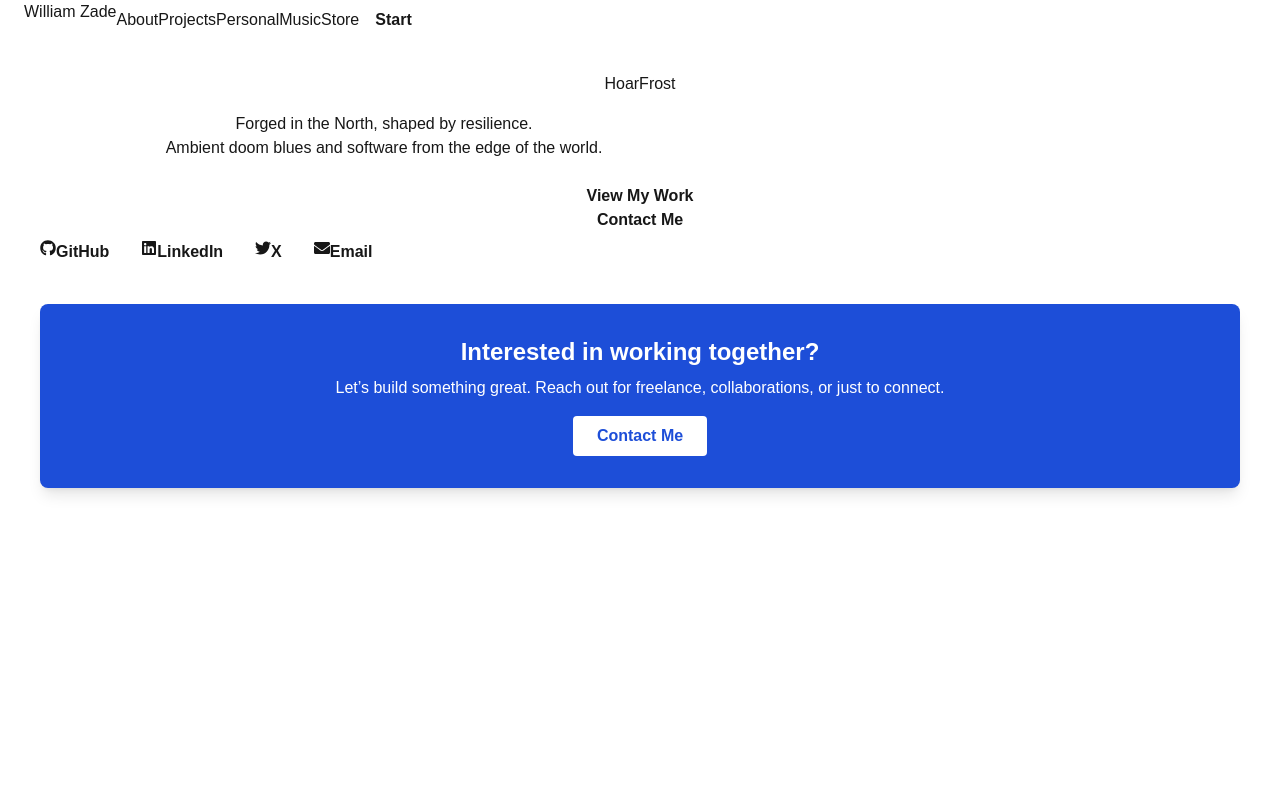
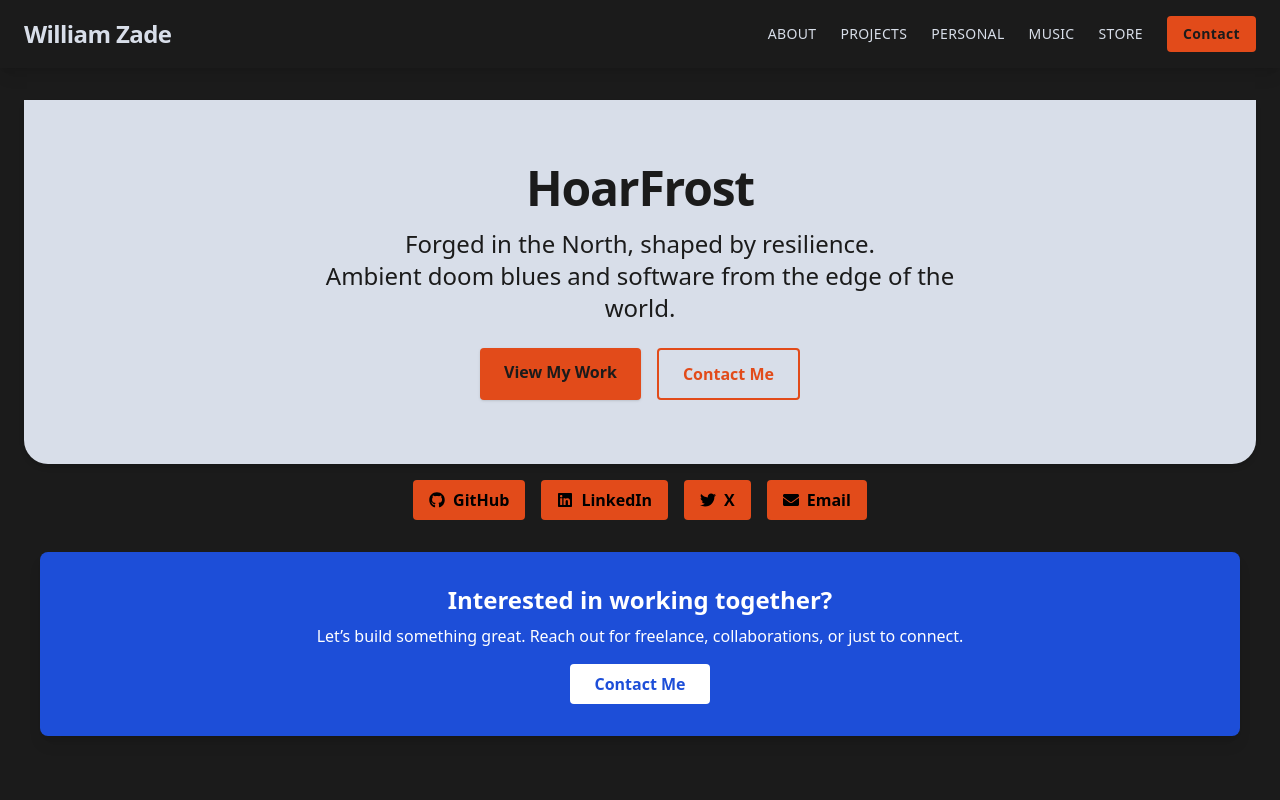
Before and after one commit to william-zade/williamzade.dev, a Next.js app: page / in a window 1280 px wide. Shown: the top 800 px of the page. Built offline with nearby package versions, Linux system fonts and the light colour scheme.

Commit message:
Update navbar and add ContactCard

```diff
--- /dev/null
+++ b/components/ContactCard.jsx
@@ -0,0 +1,17 @@
+import Link from 'next/link';
+
+export default function ContactCard() {
+  return (
+    <section className="bg-ember text-midnight px-6 py-8 rounded-xl shadow-xl max-w-2xl mx-auto mt-16 text-center">
+      <h2 className="text-2xl font-bold mb-3">Interested in working together?</h2>
+      <p className="mb-6 text-sm text-midnight/90">
+        Let’s build something great. Reach out for freelance, collaborations, or just to connect.
+      </p>
+      <Link href="/contact">
+        <button className="bg-frost-100 hover:bg-frost-500 text-midnight px-6 py-2 rounded font-semibold transition">
+          Contact Me
+        </button>
+      </Link>
+    </section>
+  );
+}
--- a/components/NavBar.jsx
+++ b/components/NavBar.jsx
@@ -2,50 +2,45 @@
 
 import Link from 'next/link';
 import { useState } from 'react';
-import AboutTeaser from './AboutTeaser';
+import AboutTeaser from './AboutTeaser'; // adjust if path changes
 
 export default function NavBar() {
   const [menuOpen, setMenuOpen] = useState(false);
   const [aboutOpen, setAboutOpen] = useState(false);
 
   return (
-    <nav className="bg-obsidian text-chalk px-6 py-4 flex items-center justify-between shadow-neo font-press relative z-50">
-      {/* Logo / About */}
+    <nav className="bg-midnight text-frost-100 px-6 py-4 flex items-center justify-between shadow-lg font-sans relative z-50">
+      {/* Logo + About Hover */}
       <div
-        className="text-xl tracking-wide text-chalk hover:text-retro transition duration-300 cursor-pointer"
+        className="font-bold text-2xl tracking-tight text-frost-50 relative cursor-pointer"
         onMouseEnter={() => setAboutOpen(true)}
         onMouseLeave={() => setAboutOpen(false)}
       >
         <Link href="/">William Zade</Link>
         {aboutOpen && (
-          <div className="absolute left-0 top-full mt-2 z-50 animate-slideIn">
+          <div className="absolute left-0 top-full mt-2 z-50">
             <AboutTeaser />
           </div>
         )}
       </div>
 
-      {/* Desktop Nav */}
-      <div className="hidden md:flex space-x-6 items-center text-base">
-        {['about', 'projects', 'personal', 'music', 'store'].map((page) => (
-          <Link
-            key={page}
-            href={`/${page}`}
-            className="hover:text-retro transition duration-200 hover:animate-pulseSlow"
-          >
-            {page.charAt(0).toUpperCase() + page.slice(1)}
-          </Link>
-        ))}
-
+      {/* Desktop Navigation */}
+      <div className="hidden md:flex gap-6 items-center text-sm tracking-wide uppercase">
+        <Link href="/about" className="hover:text-ember transition">About</Link>
+        <Link href="/projects" className="hover:text-ember transition">Projects</Link>
+        <Link href="/personal" className="hover:text-ember transition">Personal</Link>
+        <Link href="/music" className="hover:text-ember transition">Music</Link>
+        <Link href="/store" className="hover:text-ember transition">Store</Link>
         <Link href="/contact">
-          <button className="bg-retro hover:bg-slateblue text-obsidian px-4 py-2 rounded shadow-neo font-bold uppercase tracking-wider transition-all duration-300">
-            Start
+          <button className="bg-ember hover:bg-frost-500 text-midnight px-4 py-2 rounded font-semibold transition">
+            Contact
           </button>
         </Link>
       </div>
 
-      {/* Mobile Menu Button */}
+      {/* Mobile Hamburger */}
       <button
-        className="md:hidden flex items-center text-chalk"
+        className="md:hidden flex items-center"
         onClick={() => setMenuOpen(!menuOpen)}
         aria-label="Toggle navigation"
       >
@@ -54,7 +49,6 @@
           fill="none"
           stroke="currentColor"
           viewBox="0 0 24 24"
-          xmlns="http://www.w3.org/2000/svg"
         >
           <path
             strokeLinecap="round"
@@ -65,22 +59,22 @@
         </svg>
       </button>
 
-      {/* Mobile Dropdown */}
+      {/* Mobile Menu */}
       {menuOpen && (
-        <div className="absolute top-16 left-0 w-full bg-obsidian text-chalk flex flex-col items-center space-y-2 py-4 md:hidden shadow-xl animate-slideIn">
-          {['about', 'projects', 'personal', 'music', 'store'].map((page) => (
+        <div className="absolute top-16 left-0 w-full bg-midnight flex flex-col items-center gap-4 py-6 md:hidden z-40 text-sm tracking-wide uppercase">
+          {['/about', '/projects', '/personal', '/music', '/store'].map((href) => (
             <Link
-              key={page}
-              href={`/${page}`}
-              className="hover:text-retro transition duration-200"
+              key={href}
+              href={href}
+              className="hover:text-ember transition"
               onClick={() => setMenuOpen(false)}
             >
-              {page.charAt(0).toUpperCase() + page.slice(1)}
+              {href.replace('/', '')}
             </Link>
           ))}
           <Link href="/contact" onClick={() => setMenuOpen(false)}>
-            <button className="bg-retro hover:bg-slateblue text-obsidian px-4 py-2 rounded shadow-neo font-bold uppercase tracking-wider">
-              Start
+            <button className="bg-ember hover:bg-frost-500 text-midnight px-4 py-2 rounded font-semibold transition">
+              Contact
             </button>
           </Link>
         </div>
--- a/package.json
+++ b/package.json
@@ -9,7 +9,7 @@
     "lint": "next lint"
   },
   "dependencies": {
-    "next": "^15.1.8",
+    "next": "^15.3.3",
     "react": "^19.1.0",
     "react-dom": "^19.1.0",
     "react-icons": "^5.5.0"
--- a/tailwind.config.js
+++ b/tailwind.config.js
@@ -1,26 +1,27 @@
-// tailwind.config.js
-
 /** @type {import('tailwindcss').Config} */
-const config = {
+module.exports = {
   content: [
-    "./app/**/*.{ts,tsx}",
-    "./pages/**/*.{ts,tsx}",
-    "./components/**/*.{ts,tsx}",
+    './app/**/*.{js,ts,jsx,tsx}',
+    './components/**/*.{js,ts,jsx,tsx}',
+    './pages/**/*.{js,ts,jsx,tsx}',
   ],
   theme: {
     extend: {
       colors: {
-        background: "#0f0f11",
-        card: "#1a1a1e",
-        accent: "#5c7cfa",
-        muted: "#9ca3af",
+        midnight: '#1B1B1B',
+        ember: '#E24B1A',
+        frost: {
+          100: '#D8DEE9',
+          500: '#88C0D0',
+          800: '#2E3440',
+        },
+        steel: '#4C566A',
+        bone: '#ECEFF4',
       },
       fontFamily: {
-        sans: ["InterVariable", "sans-serif"],
+        sans: ['"IBM Plex Sans"', 'system-ui', 'sans-serif'],
       },
     },
   },
   plugins: [],
 };
-
-module.exports = config;
```
Also changed, not shown: 1 other file (tests, documents, lock files or other folders).
